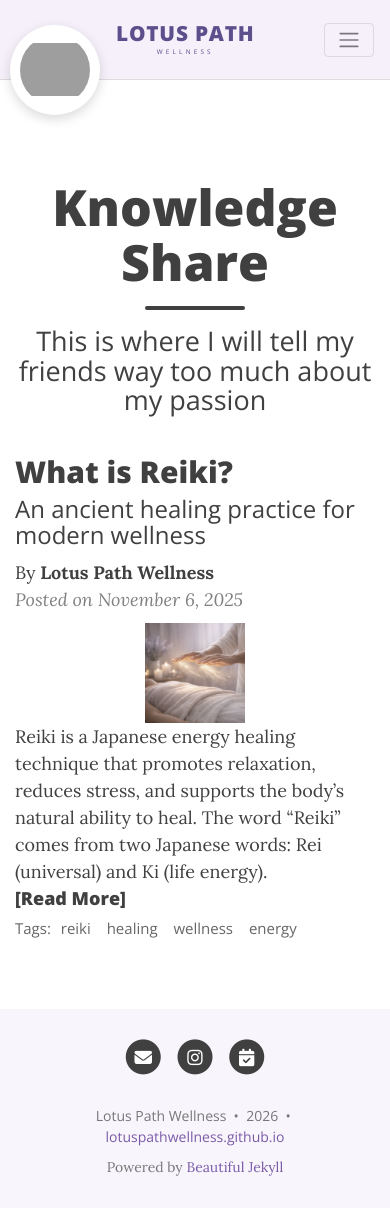
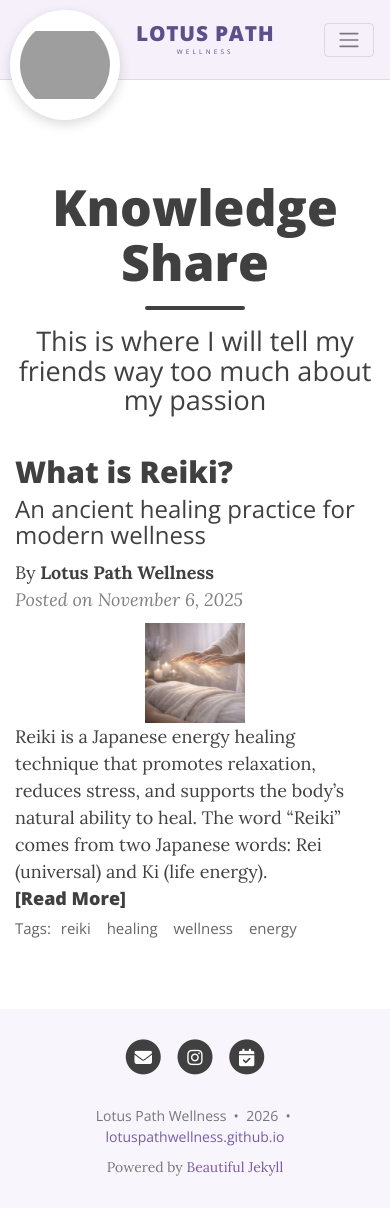
Before and after one commit to lotuspathwellness/lotuspathwellness.github.io, a Jekyll site: the page built from index.html, in a window 390 px wide and 1208 px high. Built offline with Jekyll 4.4.1, drawn with Linux system fonts in a browser that asks for light colours; the list of posts is cut into pages by our own code; comment, search, counter and statistics services are not loaded; grey boxes are pictures that could not be loaded.

Commit message:
Mobile: bigger logo (110px), smaller top margin

```diff
--- a/assets/css/custom.css
+++ b/assets/css/custom.css
@@ -107,18 +107,18 @@ body {
   .navbar-custom.top-nav-regular .navbar-brand-logo {
     position: absolute;
     left: 10px;
-    top: 50%;
-    transform: translateY(-20%);
+    top: 5px;
+    transform: none;
     z-index: 1000;
   }
   .navbar-custom .navbar-brand-logo img,
   .navbar-custom.top-nav-short .navbar-brand-logo img,
   .navbar-custom.top-nav-regular .navbar-brand-logo img {
-    height: 90px !important;
-    width: 90px !important;
+    height: 110px !important;
+    width: 110px !important;
   }
   .navbar-brand-text {
-    margin-left: 100px;
+    margin-left: 120px;
   }
   .brand-title {
     font-size: 1.3rem;
```
